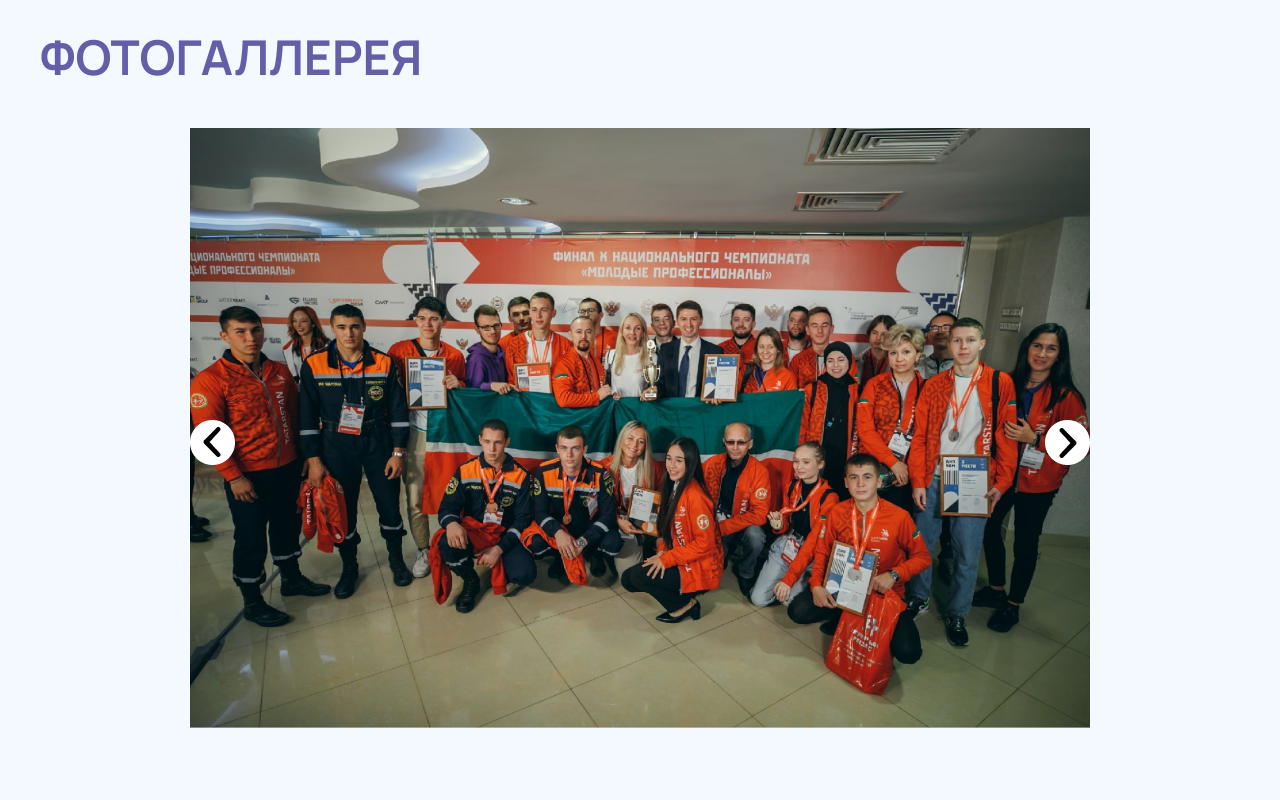
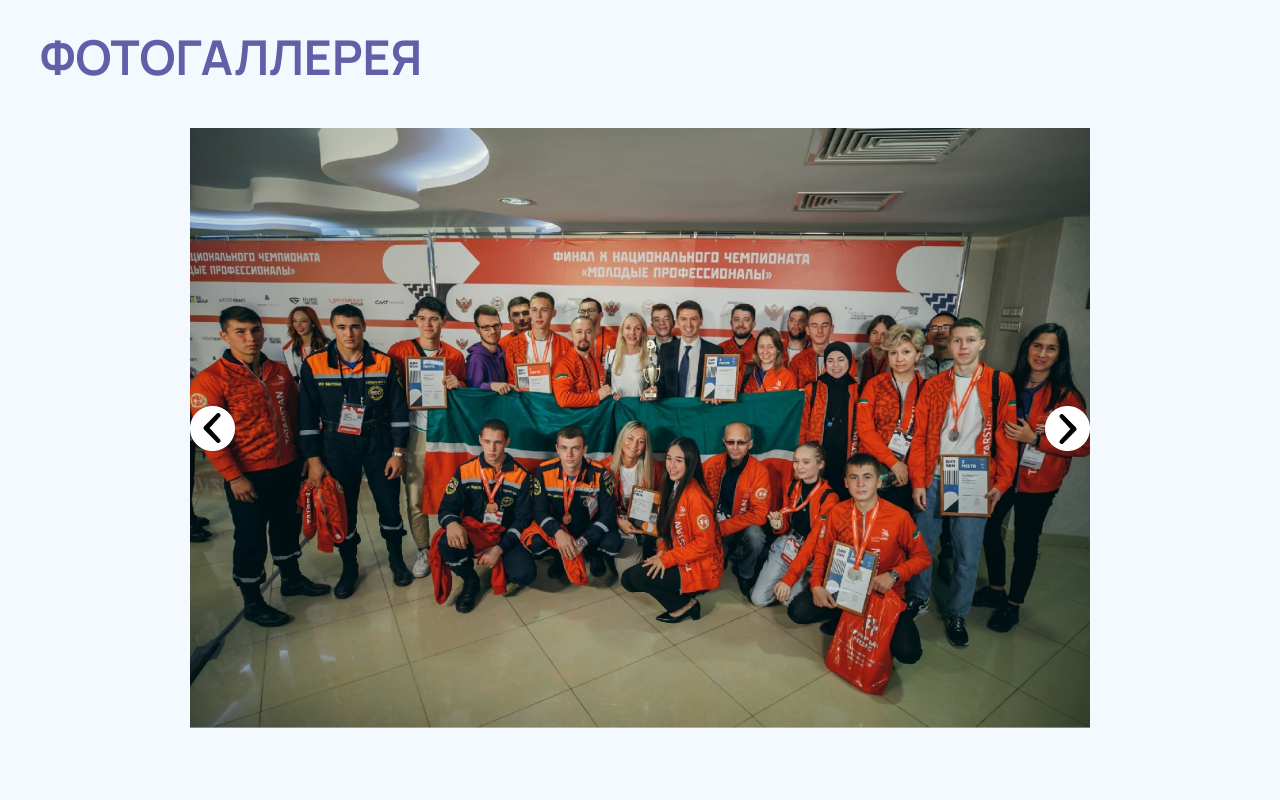
Before and after one commit to Orimous/TGKGZ, a plain HTML site: page index.html in a window 1280 px wide. Shown: the part 900-1700 px from the top of the page. Drawn offline with Linux system fonts and the light colour scheme.

Commit message:
Add files via upload

```diff
--- a/css/style.css
+++ b/css/style.css
@@ -14,6 +14,24 @@
     font-family: 'Manrope';
     src: url(../fonts/Manrope-Regular.ttf);
     font-weight: 400;
+}
+
+::-webkit-scrollbar{
+    width: 10px;
+}
+
+::-webkit-scrollbar-track{
+    background: #d1d1d1;
+    box-shadow: 0 0 2px rgba(0, 0, 0, .2) inset;
+}
+
+::-webkit-scrollbar-thumb{
+    background: linear-gradient(180deg, #34B697 0%, #25CE69 100%);
+    border-radius: 9px;
+}
+
+html{
+    scroll-behavior: smooth;
 }
 
 body{
@@ -210,7 +228,7 @@ header nav{
     position: relative;
     margin-top: 38px;
     width: 900px;
-    height: 628.62px;
+    height: 600.12px;
 }
 
 .gallery__content p{
@@ -220,15 +238,13 @@ header nav{
 }
 
 .gallery__slide{
-    height: 628.63px;
+    height: 600.12px;
     width: 900px;
     display: none;
 }
 
 .gallery__slide.active{
-    display: flex;
-    flex-direction: column;
-    gap: 7px;
+    display: block;
 }
 
 .gallery__slide img{
--- a/index.html
+++ b/index.html
@@ -5,6 +5,7 @@
     <meta charset="UTF-8">
     <meta http-equiv="X-UA-Compatible" content="IE=edge">
     <meta name="viewport" content="width=device-width, initial-scale=1.0">
+    <link rel="icon" type="image/x-icon" href="img/logo.png">
     <title>ГАПОУ "Тетюшский государственный колледж гражданской защиты"</title>
     <link rel="stylesheet" href="css/style.css">
 </head>
```
